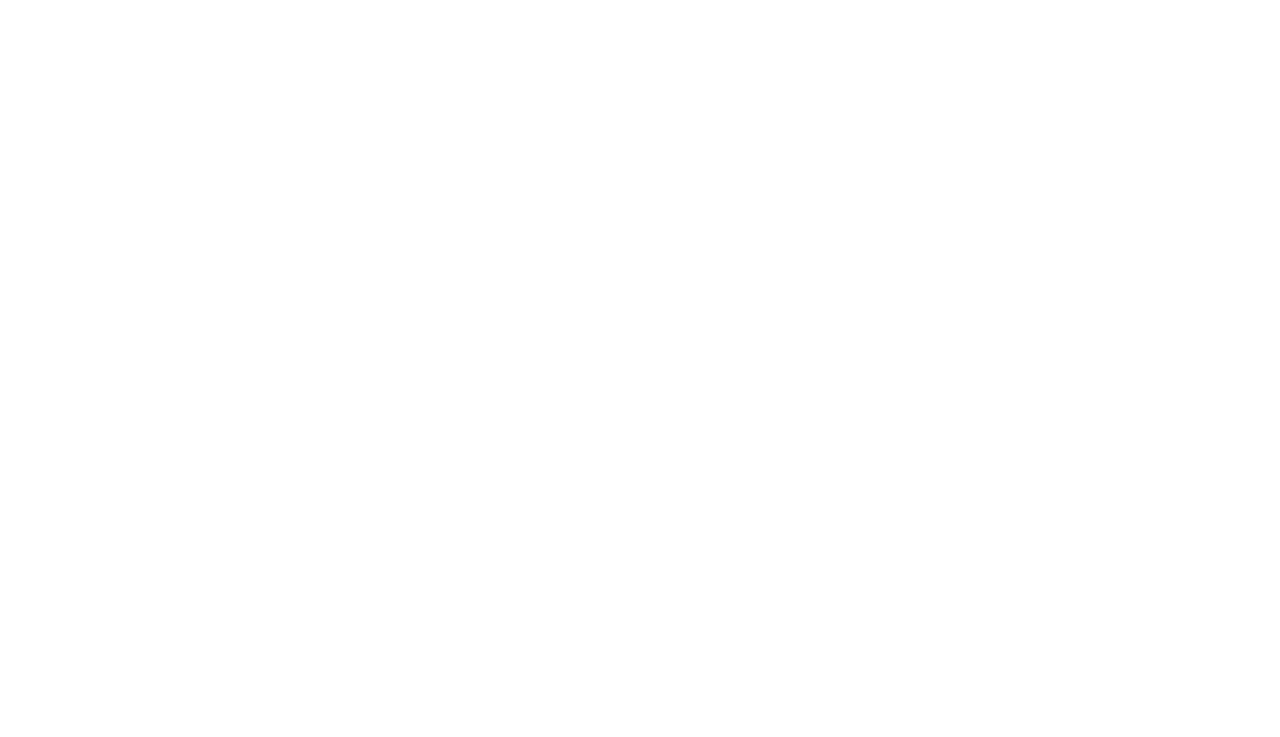
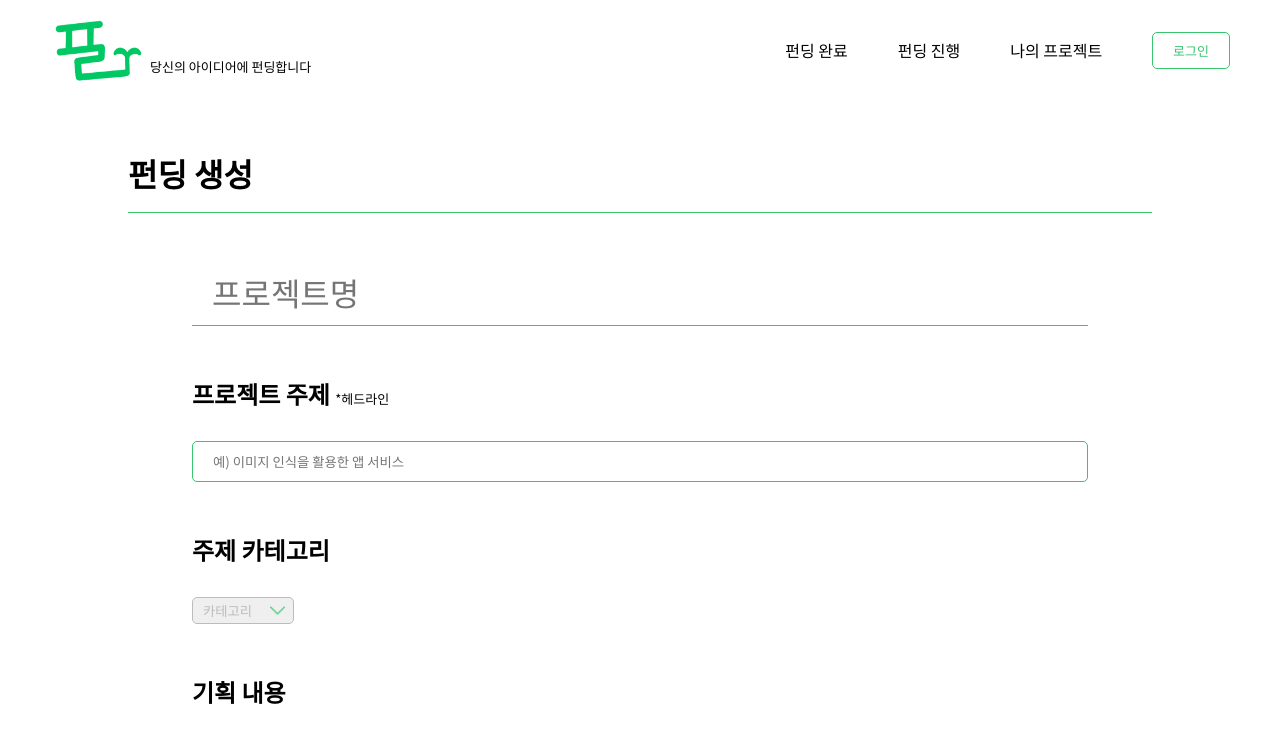
Before and after one commit to PLANDING/Planding-FrontEnd, a React (Create React App) app: page /creation in a window 1280 px wide. Shown: the top 737 px of the page. Built offline with nearby package versions, Linux system fonts and the light colour scheme.

Commit message:
[FEAT]: creation page

```diff
--- a/src/routes/FundingCreation.js
+++ b/src/routes/FundingCreation.js
@@ -1,6 +1,122 @@
-import react from "react";
+import react, { useState } from "react";
+import { useHistory } from "react-router";
+import Header from "../components/Header";
+import "../stylesheets/creation.css"
+const FundingCreation = () => {
+    const history=useHistory();
+    const [fundingObj, setFundingObj] = useState({
+        idea: "",
+        headline: "",
+        category:"",
+        content: "",
+        member_plan: 0,
+        member_dev: 0,
+    });
+    const [skillArr, setSkillArr] = useState(["웹 프론트앤드", "데이터 분석"]);
+    const onChangeFunding = (e) => {
+        const { target: { name, value } } = e;
+        setFundingObj(prev => ({ ...prev, [name]: value }));
+    }
+    const onClickPlus = (e) => {
+        e.target.id == "plan" ?
+            setFundingObj(prev => ({ ...prev, member_plan: prev.member_plan++ }))
+            :
+            setFundingObj(prev => ({ ...prev, member_dev: prev.member_dev++ }))
+    }
+    const onClickMinus = (e) => {
+        if (e.target.id == "plan" && fundingObj.member_plan > 0) {
+            setFundingObj(prev => ({ ...prev, member_plan: prev.member_plan-- }))
+        }
+        else if (e.target.id == "dev" && fundingObj.member_dev > 0) {
+            setFundingObj(prev => ({ ...prev, member_dev: prev.member_dev-- }))
+        }
+    }
+    const onSubmit = (e) => {
+        e.preventDefault();
+    }
+    const onClickBack=()=>{
+        if(window.confirm("내용이 저장되지 않습니다. 정말 작성을 취소하시겠습니까?")){
+            history.push("/progress");
+        }
+    }
+    return (<>
+        <Header />
+        <div className="creation main-container">
+            <div className="top-div">
+                <div className="col-container">
+                    <span>펀딩 생성</span>
+                </div>
+                <hr className="green-hr" />
+            </div>
+            <form onSubmit={onSubmit} >
+                <input type="text" value={fundingObj.idea} placeholder="프로젝트명" name="idea" onChange={onChangeFunding} />
+                <div className="col-container">
+                    <span className="label">프로젝트 주제 <span>*헤드라인</span></span>
+                    <input type="text" value={fundingObj.headline} placeholder="예) 이미지 인식을 활용한 앱 서비스" name="headline" onChange={onChangeFunding} />
+                </div>
+                <div className="col-container">
+                    <span className="label">주제 카테고리</span>
+                    <div className="select">
+                        <select>
+                            <option value="defalut" disabled selected hidden>카테고리</option>
+                        </select>
+                        <span id="sel-arrow"><img src="arrow.png" /></span>
+                    </div>
+                </div>
+                <div className="col-container">
+                    <span className="label">기획 내용</span>
+                    <textarea name="content" value={fundingObj.content} onChange={onChangeFunding} />
+                </div>
+                <div className="col-container">
+                    <span className="label">기술 카테고리</span>
+                    <div className="row-container select-wrapper">
 
-const FundingCreation=()=>{
-    return(<></>);
+                        <div className="select">
+                            <select>
+                                <option value="defalut" disabled selected hidden>분야</option>
+                            </select>
+                            <span id="sel-arrow"><img src="arrow.png" /></span>
+                        </div>
+                        <div className="select">
+                            <select>
+                                <option value="defalut" disabled selected hidden>소분야</option>
+                            </select>
+                            <span id="sel-arrow"><img src="arrow.png" /></span>
+                        </div>
+                        <button className="border-btn">추가</button>
+                    </div>
+
+                    <div className="row-container block-wrapper">{
+                        skillArr.map(skill => <span className="grey-btn">{skill}<button id="del-btn">x</button></span>)}
+                    </div>
+                </div>
+                <div className="col-container">
+                    <span className="label">모집 인원</span>
+                    <div className="row-container member-wrapper">
+                        <div className="row-container member">
+                            <span>기획</span>
+                            <div className="row-container">
+                                <button  id="plan" onClick={onClickMinus}>-</button>
+                                <span id="green">{fundingObj.member_plan}</span>
+                                <button id="plan" onClick={onClickPlus}>+</button>
+                            </div>
+                        </div>
+                        <div className="row-container member">
+                            <span>개발</span>
+                            <div className="row-container">
+                                <button id="dev"  onClick={onClickMinus}>-</button>
+                                <span id="green">{fundingObj.member_dev}</span>
+                                <button id="dev" onClick={onClickPlus} >+</button>
+                            </div>
+                        </div>
+                    </div>
+                </div>
+                <div className="row-container btn-group">
+                    <button className="grey-btn" onClick={onClickBack}>취소</button>
+                    <input type="submit" value="생성" className="green-btn" />
+                </div>
+            </form>
+        </div>
+    </>);
 }
 export default FundingCreation;
--- /dev/null
+++ b/src/stylesheets/creation.css
@@ -0,0 +1,69 @@
+.creation > form{
+    width: 70%;
+    margin-top: 30px;
+}
+.creation > form > div{
+    margin: 50px 0;
+}
+.creation > form input[name=idea]{
+    all: unset;
+    font-size: xx-large;
+    padding: 10px 20px;
+    border-bottom: solid thin #37C56E;
+    width: 100%;
+    box-sizing: border-box;
+}
+.creation > form input[name=headline]{
+    padding: 10px 20px;
+    border: solid thin #37C56E;
+}
+.creation > form textarea{
+    all: unset;
+    border: solid thin #37C56E;
+    min-height: 300px;
+    border-radius: 10px;
+    padding: 20px;
+}
+.creation >form .label{
+    font-size: x-large;
+    font-weight: bold;
+    margin-bottom: 30px;
+}
+.creation >form .label span{
+    font-size: small;
+    font-weight: normal;
+}
+.creation > form .member{
+    border: solid thin #BCBCBC;
+    padding: 5px 20px;
+    border-radius: 5px;
+}
+.creation > form .member> div{
+    margin-left: 20px;
+    gap: 10px;
+    font-weight: bold;
+    font-size: large;
+}
+.creation > form #green{
+    color: #37C56E;
+}
+.creation > form .member-wrapper{
+    gap: 10px;
+}
+.creation > form .btn-group{
+    width: 100%;
+    gap: 20px;
+    justify-content: center;
+}
+.creation > form .btn-group :is(button, input){
+    font-size: large;
+    padding: 10px 50px;
+    font-weight: bold;
+}
+.creation .block-wrapper{
+    margin-top: 30px;
+    gap: 20px;
+}
+.creation .block-wrapper #del-btn{
+    padding-left: 10px;
+}
```
